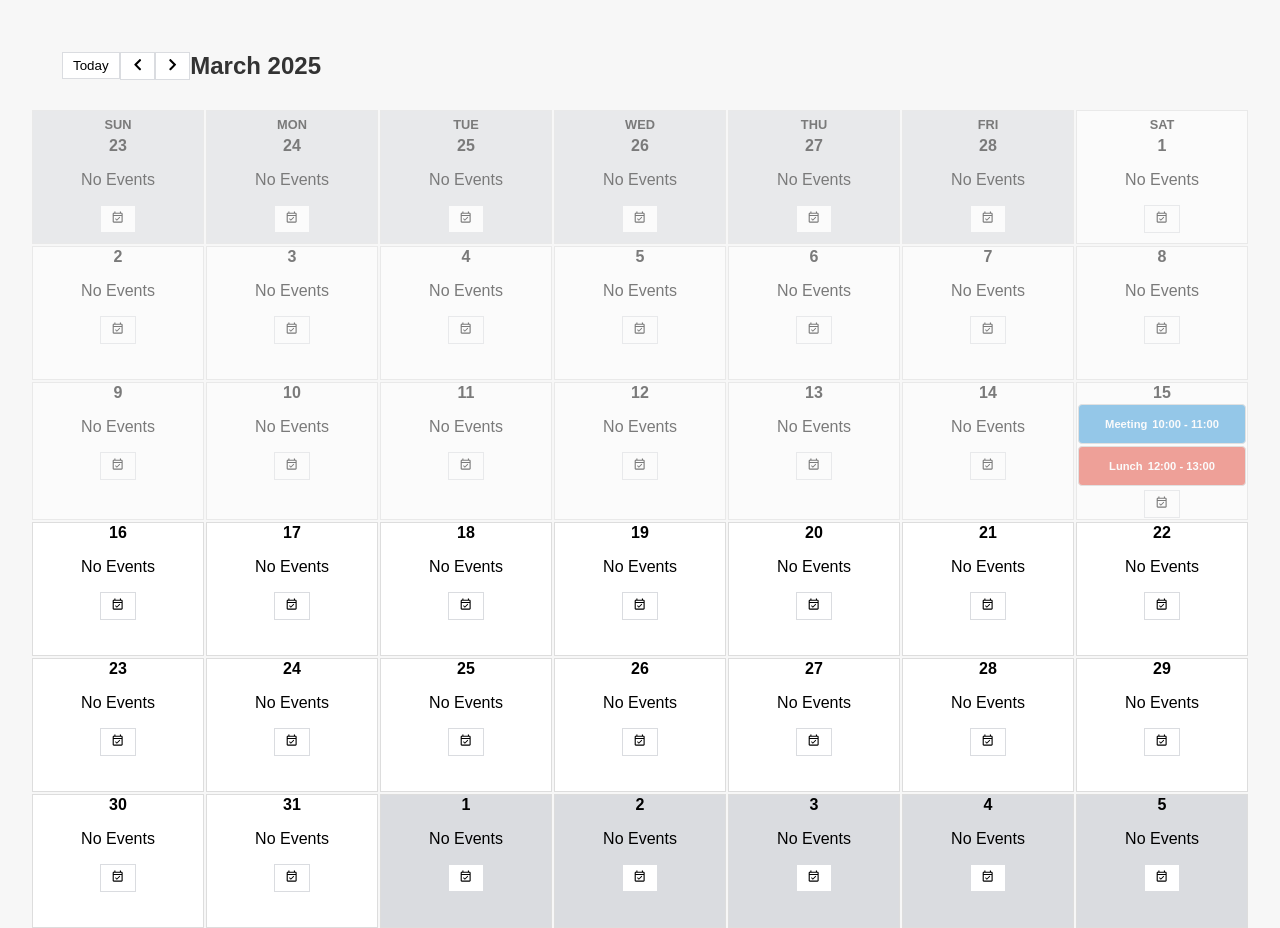
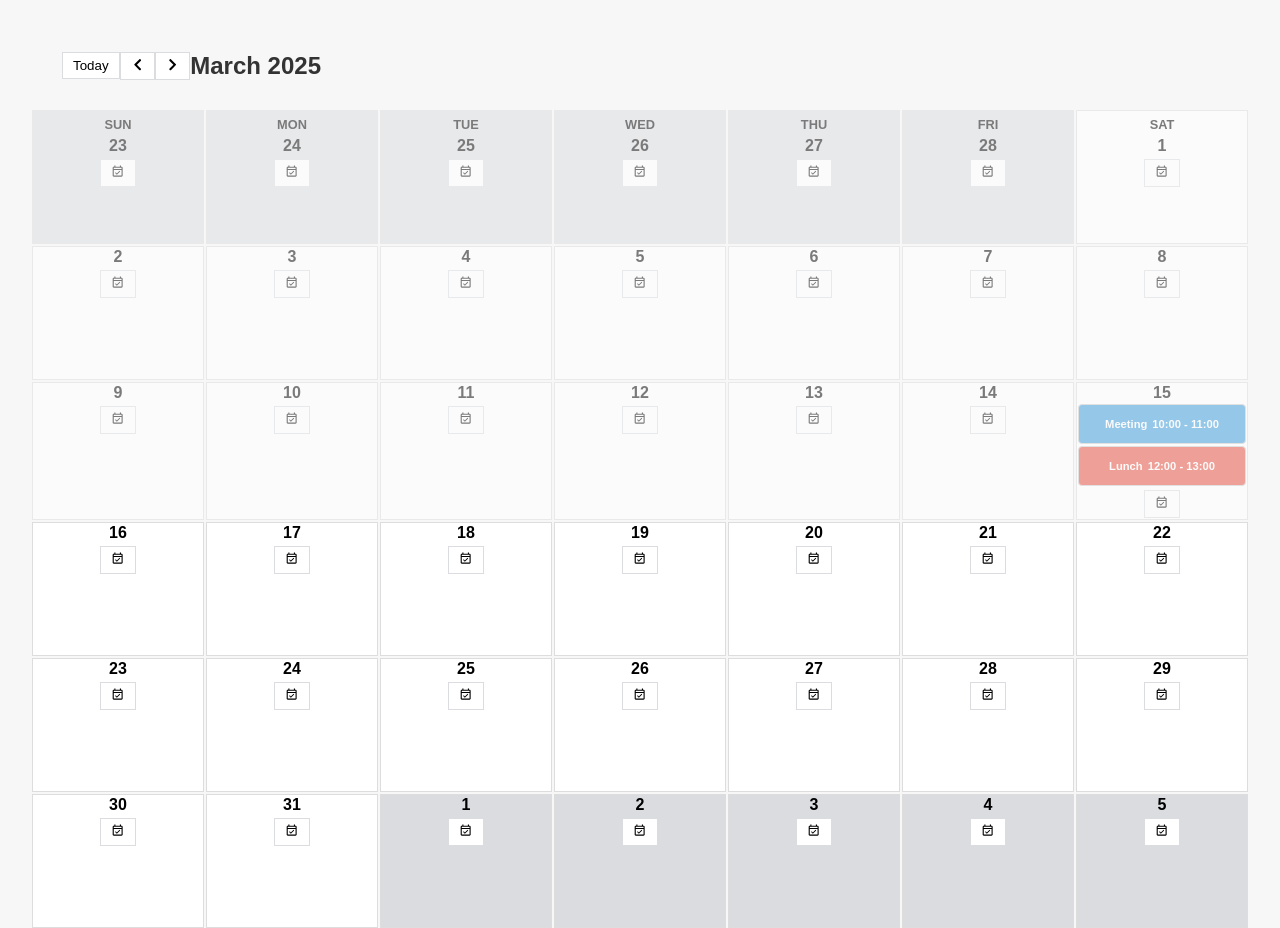
Before and after one commit to SantiagoYanezFerreiro/google-calendar-clone, a React (Vite) app: page / in a window 1280 px wide. Built offline with nearby package versions, Linux system fonts and the light colour scheme.

Commit message:
fixed incorect JSX

```diff
--- a/src/components/Calendar.tsx
+++ b/src/components/Calendar.tsx
@@ -124,25 +124,24 @@ const Calendar: React.FC<CalendarProps> = ({ events, onEventClick }) => {
                 </div>
               )}
               <span className="day-number">{format(day, "d")}</span>
-              {eventsForDay && eventsForDay.length > 0 ? (
+
+              {visibleEvents.length > 0 &&
                 visibleEvents.map((event) => (
                   <Event key={event.id} event={event} onClick={onEventClick} />
-                ))
-              ) : (
-                <p>No Events</p>
-              )}
-              {overflowEvents.length > 0 && (
+                ))}
+              {dayOverflowEvents.length > 0 && (
                 <button
                   className="overflow-button"
                   onClick={(e) => {
                     e.stopPropagation();
                     openOverflowModal(day, dayOverflowEvents);
                   }}
-                  aria-label={`Show ${overflowEvents.length} more events`}
+                  aria-label={`Show ${dayOverflowEvents.length} more events`}
                 >
-                  +{overflowEvents.length} More
+                  +{dayOverflowEvents.length} More
                 </button>
               )}
+
               <div className="add-event-container">
                 <button
                   className="add-event-button"
@@ -164,6 +163,7 @@ const Calendar: React.FC<CalendarProps> = ({ events, onEventClick }) => {
           );
         })}
       </div>
+
       {showOverflowModal && selectedDay && (
         <OverflowModal
           selectedDay={selectedDay}
```
